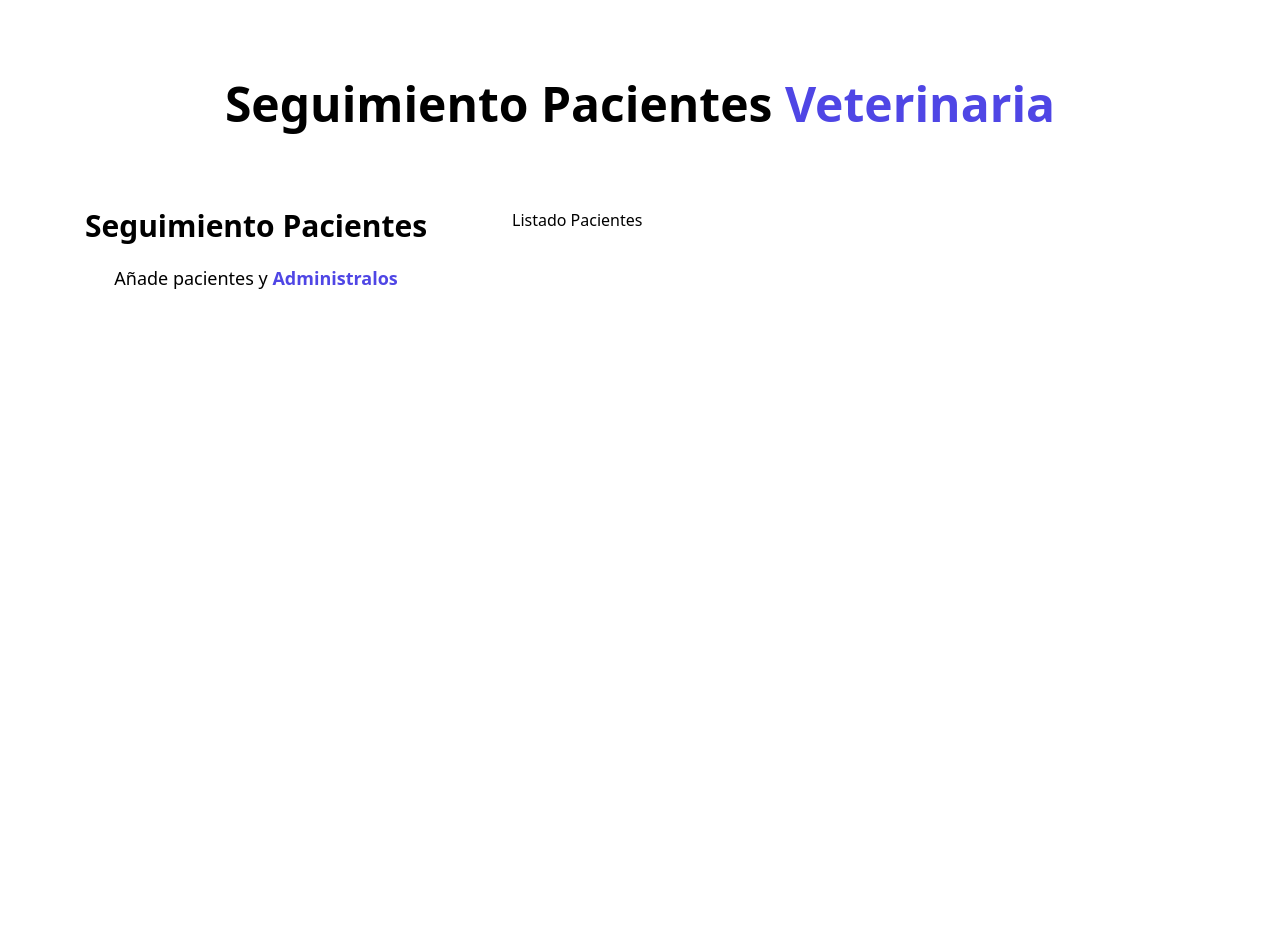
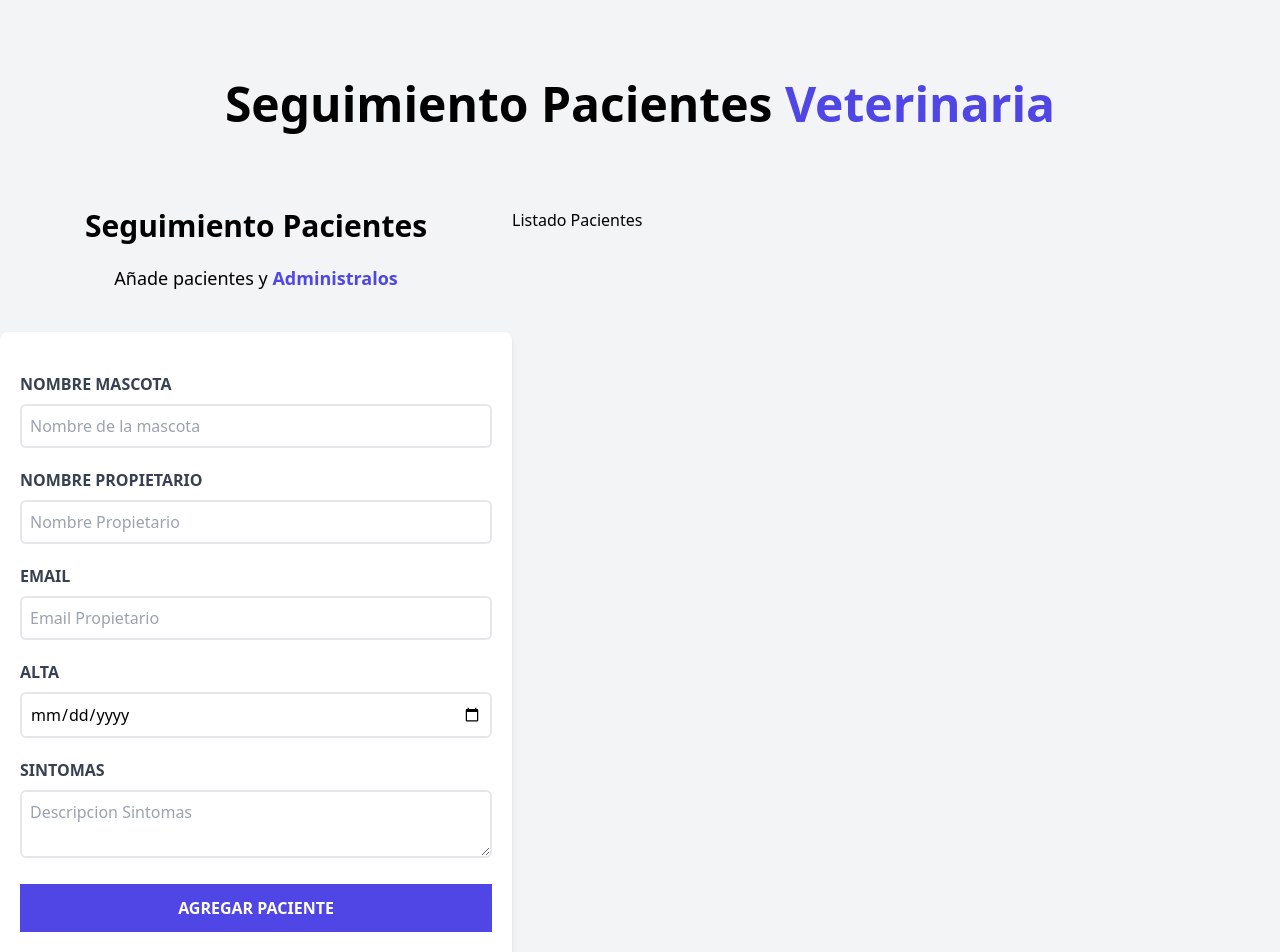
Before and after one commit to Juan8516/citasVet, a React (Vite) app: page / in a window 1280 px wide. Shown: the top 952 px of the page. Before the commit the page ends 880 px from the top, so only its background shows below. Built offline with nearby package versions, Linux system fonts and the light colour scheme.

Commit message:
se añade formulario registro mascotas

```diff
--- a/index.html
+++ b/index.html
@@ -4,9 +4,9 @@
     <meta charset="UTF-8" />
     <link rel="icon" type="image/svg+xml" href="/vite.svg" />
     <meta name="viewport" content="width=device-width, initial-scale=1.0" />
-    <title>Citas React</title>
+    <title>Registro Veterinaria</title>
   </head>
-  <body class="bg gray-100 h-screen">
+  <body class="bg-gray-100 h-screen">
     <div id="root"></div>
     <script type="module" src="/src/main.jsx"></script>
   </body>
--- a/src/components/Formulario.jsx
+++ b/src/components/Formulario.jsx
@@ -5,10 +5,74 @@
 
       <h2 className="font-black text-3xl text-center">Seguimiento Pacientes</h2>
 
-      <p className="text-lg mt-5 text-center">
+      <p className="text-lg mt-5 text-center mb-10">
         Añade pacientes y {''}
         <span className="text-indigo-600 font-bold">Administralos</span>
       </p>
+
+      <form className="bg-white shadow-md rounded-lg py-10 px-5 mb-10">
+        <div className="mb-5">
+          <label htmlFor="mascota" className="block text-gray-700 uppercase font-bold">Nombre Mascota</label>
+
+          <input
+              id="mascota"
+              type="text"
+              placeholder="Nombre de la mascota"
+              className="border-2 w-full p-2 mt-2 placeholder-gray-400 rounded-md"
+          />
+        </div>
+
+        <div className="mb-5">
+          <label htmlFor="propietario" className="block text-gray-700 uppercase font-bold">Nombre Propietario</label>
+
+          <input
+              id="propietario"
+              type="text"
+              placeholder="Nombre Propietario"
+              className="border-2 w-full p-2 mt-2 placeholder-gray-400 rounded-md"
+          />
+        </div>
+
+        <div className="mb-5">
+          <label htmlFor="email" className="block text-gray-700 uppercase font-bold">Email</label>
+
+          <input
+              id="email"
+              type="email"
+              placeholder="Email Propietario"
+              className="border-2 w-full p-2 mt-2 placeholder-gray-400 rounded-md"
+          />
+        </div>
+
+        <div className="mb-5">
+          <label htmlFor="alta" className="block text-gray-700 uppercase font-bold">Alta</label>
+
+          <input
+              id="alta"
+              type="date"
+              className="border-2 w-full p-2 mt-2 placeholder-gray-400 rounded-md"
+          />
+        </div>
+
+        <div className="mb-5">
+          <label htmlFor="sintomas" className="block text-gray-700 uppercase font-bold">Sintomas</label>
+
+          <textarea
+              id="sintomas"
+              type="date"
+              placeholder="Descripcion Sintomas"
+              className="border-2 w-full p-2 mt-2 placeholder-gray-400 rounded-md"
+          />
+        </div>
+
+          <input
+              type="submit"
+              className="bg-indigo-600 w-full p-3 text-white uppercase font-bold hover:bg-indigo-700
+              cursor-pointer transition-all"
+              value="Agregar Paciente"
+          />
+
+      </form>
 
     </div>
   )
```
